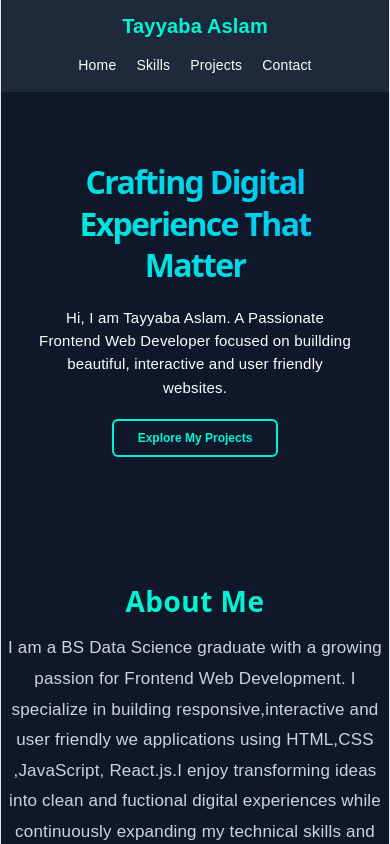
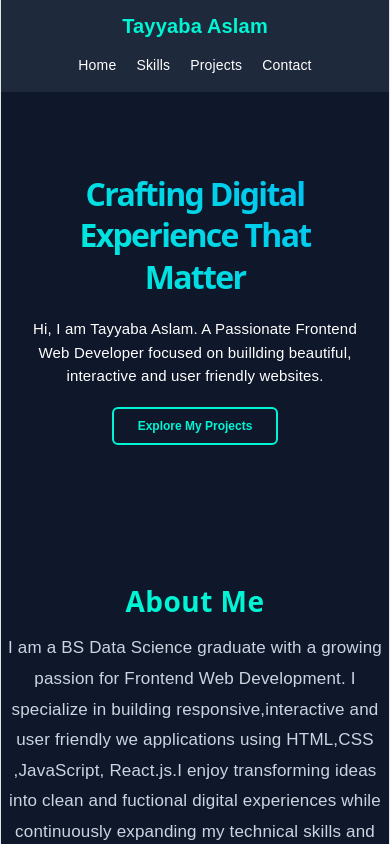
Before and after one commit to Tayyaba-Aslam/portfolio, a React (Vite) app: page / in a window 390 px wide. Shown: the top 844 px of the page. Built offline with nearby package versions, Linux system fonts and the light colour scheme.

Commit message:
fixed side overflow line

```diff
--- a/src/App.css
+++ b/src/App.css
@@ -460,7 +460,21 @@ margin-bottom: 15px;
   .contact-info, .contact-form {
     width: 100% !important;
     min-width: 100% !important;
+  }/* Poori screen ko tarteeb mein lane ke liye aur side patti khatam karne ke liye */
+html, body {
+  max-width: 100% !important;
+  overflow-x: hidden !important;
+}
+
+@media (max-width: 768px) {
+  /* Hero section ka text screen ke mutabiq fit karne ke liye */
+  .hero {
+    padding: 0 15px !important;
+    width: 100% !important;
+    box-sizing: border-box !important;
   }
+}
+
 }
 
 
```
